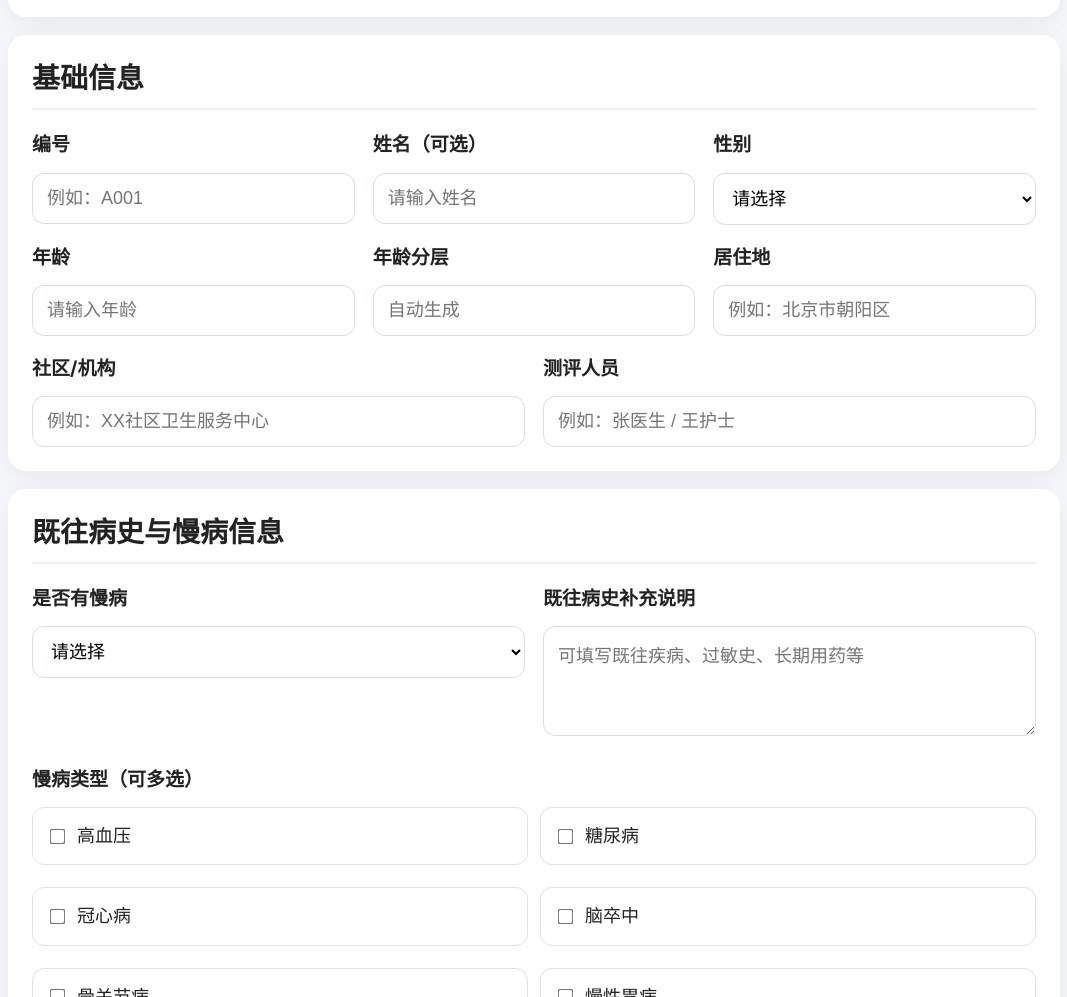
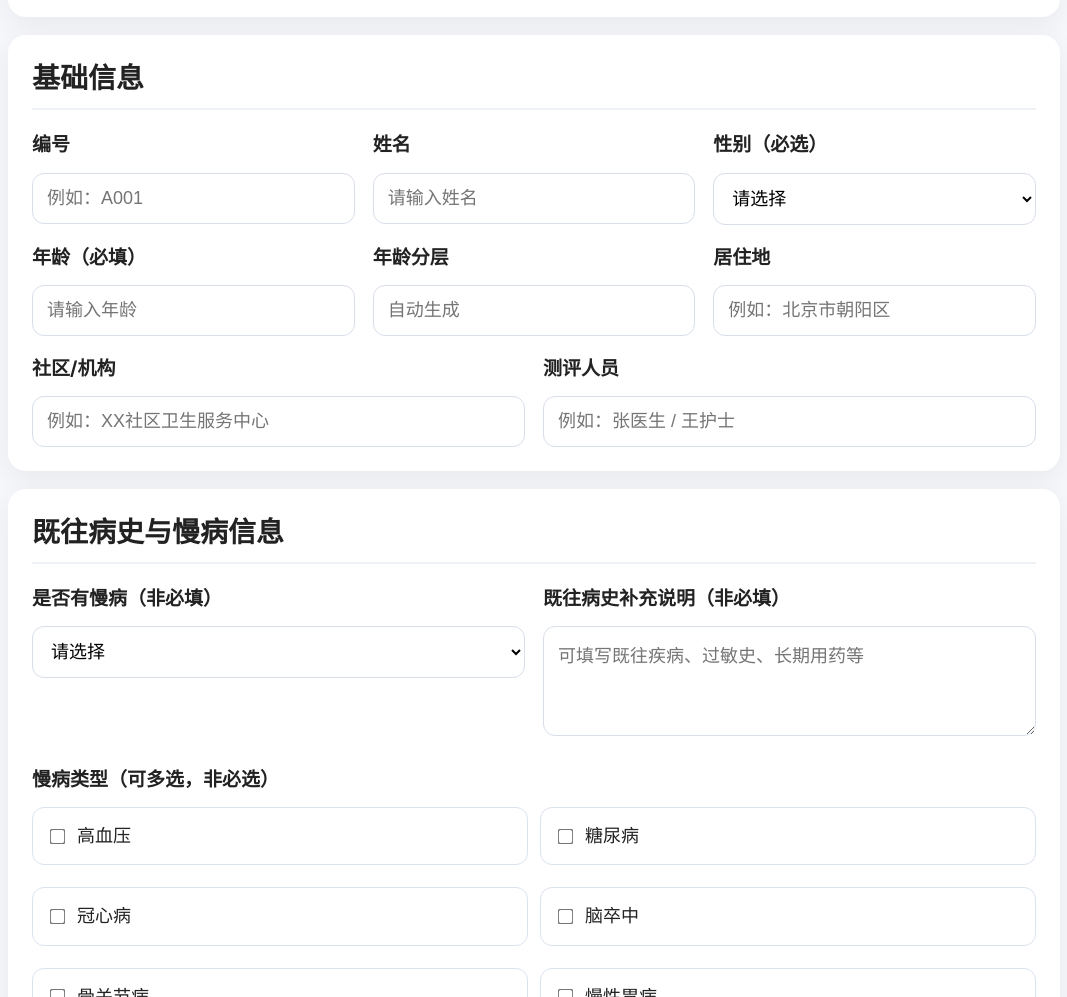
Before and after one commit to zhangweizhe666/tcm-constitution, a plain HTML site: page index.html in a window 1280 px wide. Shown: the part 220-1217 px from the top of the page, without its empty margins (106-1173 px from the left). Drawn offline with Linux system fonts and the light colour scheme.

Commit message:
Update index.html

```diff
--- a/index.html
+++ b/index.html
@@ -228,11 +228,11 @@
             <input id="recordId" name="recordId" type="text" placeholder="例如：A001" />
           </div>
           <div>
-            <label for="name">姓名（可选）</label>
+            <label for="name">姓名</label>
             <input id="name" name="name" type="text" placeholder="请输入姓名" />
           </div>
           <div>
-            <label for="gender">性别</label>
+            <label for="gender">性别（必选）</label>
             <select id="gender" name="gender" required>
               <option value="">请选择</option>
               <option value="male">男</option>
@@ -242,7 +242,7 @@
         </div>
         <div class="grid-3" style="margin-top: 16px;">
           <div>
-            <label for="age">年龄</label>
+            <label for="age">年龄（必填）</label>
             <input id="age" name="age" type="number" min="0" max="120" placeholder="请输入年龄" />
           </div>
           <div>
@@ -270,7 +270,7 @@
         <h2 class="section-title">既往病史与慢病信息</h2>
         <div class="grid">
           <div>
-            <label for="hasChronicDisease">是否有慢病</label>
+            <label for="hasChronicDisease">是否有慢病（非必填）</label>
             <select id="hasChronicDisease" name="hasChronicDisease">
               <option value="">请选择</option>
               <option value="无">无</option>
@@ -278,12 +278,12 @@
             </select>
           </div>
           <div>
-            <label for="history">既往病史补充说明</label>
+            <label for="history">既往病史补充说明（非必填）</label>
             <textarea id="history" name="history" placeholder="可填写既往疾病、过敏史、长期用药等"></textarea>
           </div>
         </div>
         <div style="margin-top: 16px;">
-          <label>慢病类型（可多选）</label>
+          <label>慢病类型（可多选，非必选）</label>
           <div class="checkbox-group" id="chronicDiseaseGroup"></div>
         </div>
       </div>
```
